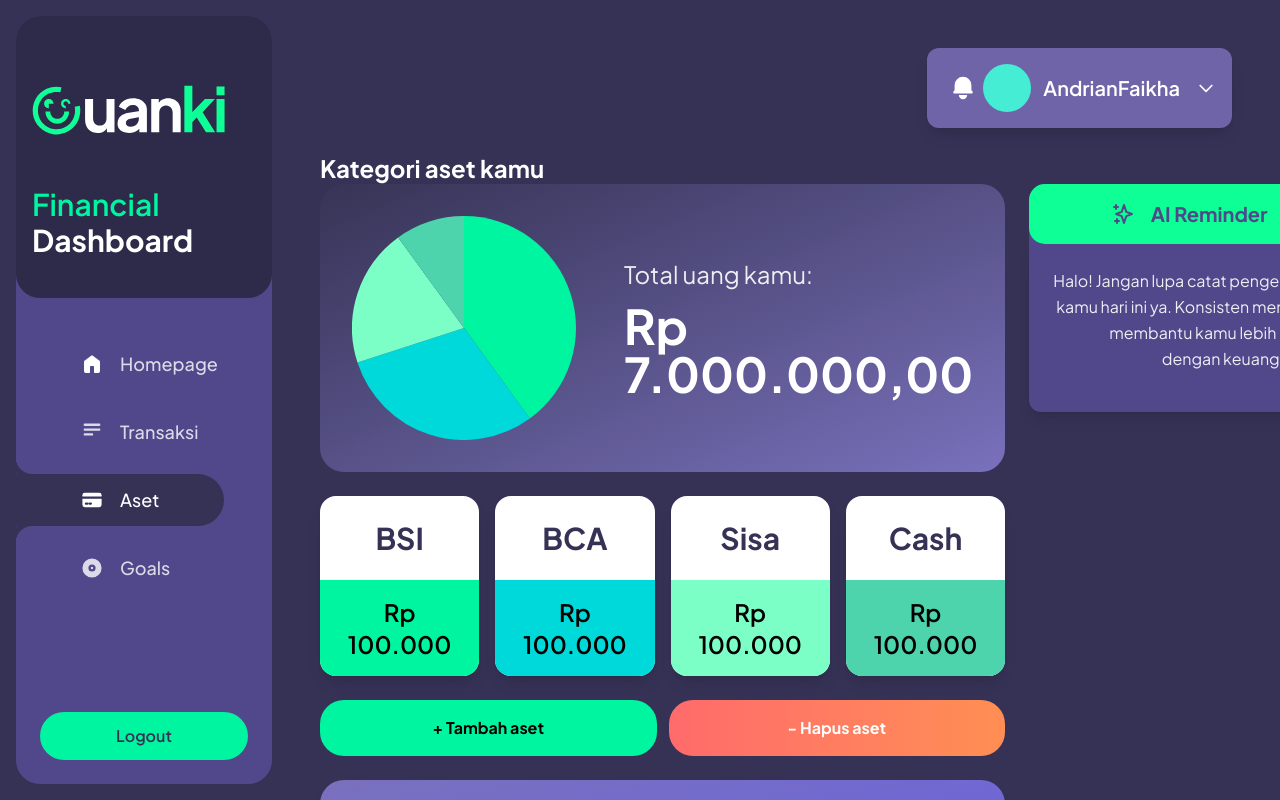
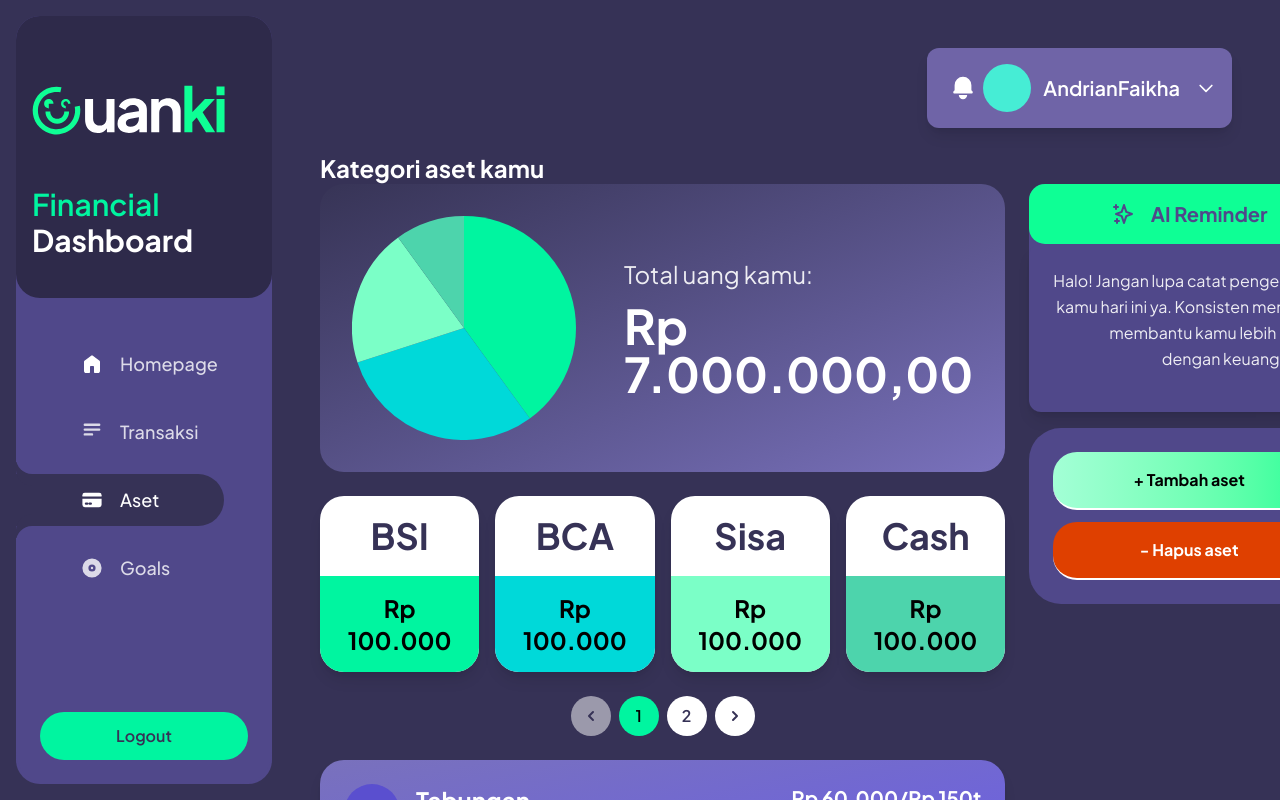
Before and after one commit to santaimany/CUANKI, a Next.js app: page /dashboard/aset in a window 1280 px wide. Built offline with nearby package versions, Linux system fonts and the light colour scheme.

Commit message:
feat(AsetPage): add action buttons for asset management and update AssetCards to support button visibility

```diff
--- a/src/app/(dashboard)/dashboard/aset/page.tsx
+++ b/src/app/(dashboard)/dashboard/aset/page.tsx
@@ -10,7 +10,7 @@ export default function AsetPage() {
   return (
     <div className="min-h-screen bg-[#363256] p-6">
       <div className=" mx-auto">
-        {/* Header with User Profile */}
+
         <div className="flex justify-end mb-6">
           <UserProfile />
         </div>
@@ -18,21 +18,27 @@ export default function AsetPage() {
         <p className='text-white text-2xl font-bold'>Kategori aset kamu</p>
         <div className="flex gap-6">
 
-          {/* Left Section - Main Content (wider) */}
           <div className="flex-1 space-y-6">
-            {/* Asset Summary with Pie Chart */}
+
             <AssetSummary totalAmount={7000000} />
 
-            {/* Asset Cards with Pagination */}
-            <AssetCards />
+            <AssetCards showButtons={false} />
 
-            {/* Saving Progress Cards */}
             <AssetProgress />
           </div>
 
-          {/* Right Section - AI Reminder (narrower, fixed width) */}
-          <div className="w-80 flex-shrink-0">
-           <AIReminder />
+          <div className="w-80 flex-shrink-0 space-y-4">
+            <AIReminder />
+
+
+            <div className="flex flex-col bg-[#50488A] p-6 rounded-4xl gap-3">
+              <button className="w-full bg-gradient-to-r from-[#A3FFD6] to-[#0EFF95] border-b-2 border-white text-black font-bold py-4 rounded-3xl hover:shadow-lg transition-all">
+                + Tambah aset
+              </button>
+              <button className="w-full bg-[#DF4000] border-b-2  text-white font-bold py-4 rounded-3xl hover:shadow-lg transition-all">
+                - Hapus aset
+              </button>
+            </div>
           </div>
         </div>
       </div>
--- a/src/components/dashboard/aset/AssetCards.tsx
+++ b/src/components/dashboard/aset/AssetCards.tsx
@@ -10,9 +10,10 @@ interface Asset {
 
 interface AssetCardsProps {
   assets?: Asset[];
+  showButtons?: boolean;
 }
 
-const AssetCards: React.FC<AssetCardsProps> = ({ assets }) => {
+const AssetCards: React.FC<AssetCardsProps> = ({ assets, showButtons = true }) => {
   const [currentPage, setCurrentPage] = useState(1);
 
   const defaultAssets: Asset[] = [
@@ -20,6 +21,7 @@ const AssetCards: React.FC<AssetCardsProps> = ({ assets }) => {
     { id: '2', name: 'BCA', amount: 100000, color: 'bg-[#00D9D9]' },
     { id: '3', name: 'Sisa', amount: 100000, color: 'bg-[#7BFFC7]' },
     { id: '4', name: 'Cash', amount: 100000, color: 'bg-[#4DD4AC]' },
+     { id: '5', name: 'Cash', amount: 100000, color: 'bg-[#4DD4AC]' },
   ];
 
   const displayAssets = assets || defaultAssets;
@@ -35,23 +37,23 @@ const AssetCards: React.FC<AssetCardsProps> = ({ assets }) => {
 
   return (
     <div className="mb-6">
-      {/* Asset Cards Grid - Same style as homepage cards */}
+      {/* Asset Cards Grid - Compact style */}
       <div className="grid grid-cols-1 sm:grid-cols-2 lg:grid-cols-4 gap-4 mb-6">
         {visibleAssets.map((asset) => (
           <div
             key={asset.id}
-            className="rounded-2xl overflow-hidden shadow-lg flex flex-col bg-white hover:shadow-xl transition-shadow cursor-pointer"
+            className="rounded-3xl overflow-hidden shadow-lg flex flex-col bg-white hover:shadow-xl transition-shadow cursor-pointer"
           >
             {/* Bagian Atas: Nama Akun */}
-            <div className="p-6">
-              <h3 className="text-center text-3xl font-bold text-[#363256]">
+            <div className="py-5 px-6">
+              <h3 className="text-center text-4xl font-bold text-[#363256]">
                 {asset.name}
               </h3>
             </div>
 
             {/* Bagian Bawah: Saldo */}
-            <div className={`${asset.color} text-black p-4`}>
-              <p className="text-center text-2xl font-semibold">
+            <div className={`${asset.color} text-black py-4 px-6`}>
+              <p className="text-center text-2xl font-bold">
                 Rp {asset.amount.toLocaleString('id-ID')}
               </p>
             </div>
@@ -59,7 +61,8 @@ const AssetCards: React.FC<AssetCardsProps> = ({ assets }) => {
         ))}
       </div>
 
-      {/* Action Buttons */}
+      {/* Action Buttons - Only show if showButtons is true */}
+      {showButtons && (
         <div className="flex gap-3 mb-6">
           <button className="flex-1 bg-[#00F5A0] text-black font-bold py-4 rounded-3xl hover:shadow-lg transition-all">
             + Tambah aset
@@ -68,6 +71,7 @@ const AssetCards: React.FC<AssetCardsProps> = ({ assets }) => {
             - Hapus aset
           </button>
         </div>
+      )}
 
       {/* Pagination */}
       {totalPages > 1 && (
```
Lines whose indentation alone changed are shown as unchanged.
